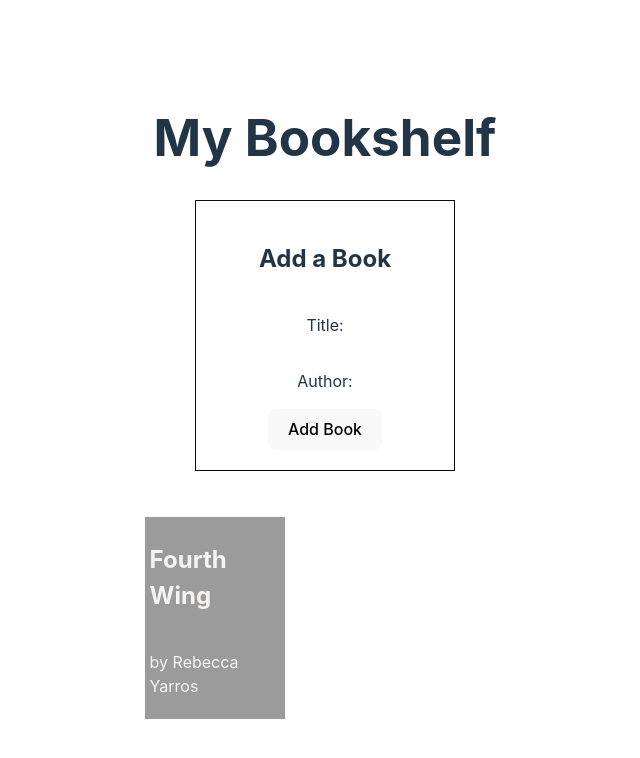
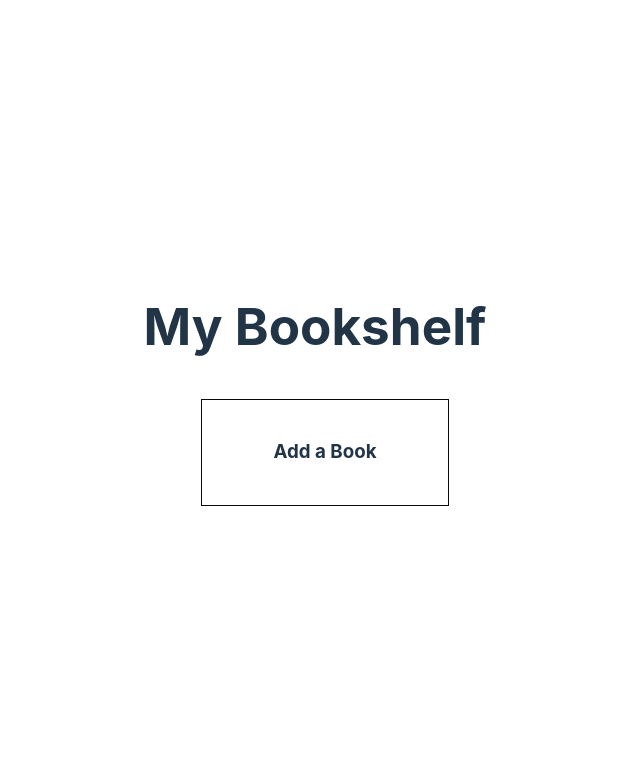
Before and after one commit to zwleileen/controlled-forms-in-react-lab, a React (Vite) app: page / in a window 1280 px wide. Shown: the top 758 px of the page, without its empty margins (325-965 px from the left). Built offline with nearby package versions, Linux system fonts and the light colour scheme.

Commit message:
feat: amended css based on instructions

```diff
--- a/src/App.jsx
+++ b/src/App.jsx
@@ -1,27 +1,14 @@
 // src/App.jsx
+import './index.css'
+import Bookshelf from "./components/Bookshelf";
 
 const App = () => {
 
   return(
     <>
-  <div className="bookshelfDiv">
     <h1>My Bookshelf</h1>
-
-    <form className="formDiv">
-      <h2>Add a Book</h2>
-      <p>Title: </p>
-      <p>Author: </p>
-      <button>Add Book</button>
-    </form>
-  </div>
-
-  <div className="bookCardsDiv">
-      <ul className="bookCard">
-      <h2>Fourth Wing</h2>
-      <p>by Rebecca Yarros</p>
-      </ul>
-  </div>
-  </>
+    <Bookshelf/>
+    </>
 )};
 
 export default App;
--- /dev/null
+++ b/src/components/Bookshelf.jsx
@@ -0,0 +1,19 @@
+import { useState } from 'react';
+
+export default function Bookshelf() {
+
+const [books, setBooks] = useState([
+    { title: 'Fourth Wing', author: 'Rebecca Yarros' },
+    { title: 'The Lion, the Witch and the Wardrobe', author: 'C.S. Lewis' },
+]);
+
+
+return(
+<div className="bookshelfDiv">
+  <div className="formDiv">
+    <h3>Add a Book</h3>
+    {/* Form will go here */}
+  </div>
+  <div className="bookCardsDiv">{/* Book cards will display here */}</div>
+</div>
+)}
```
